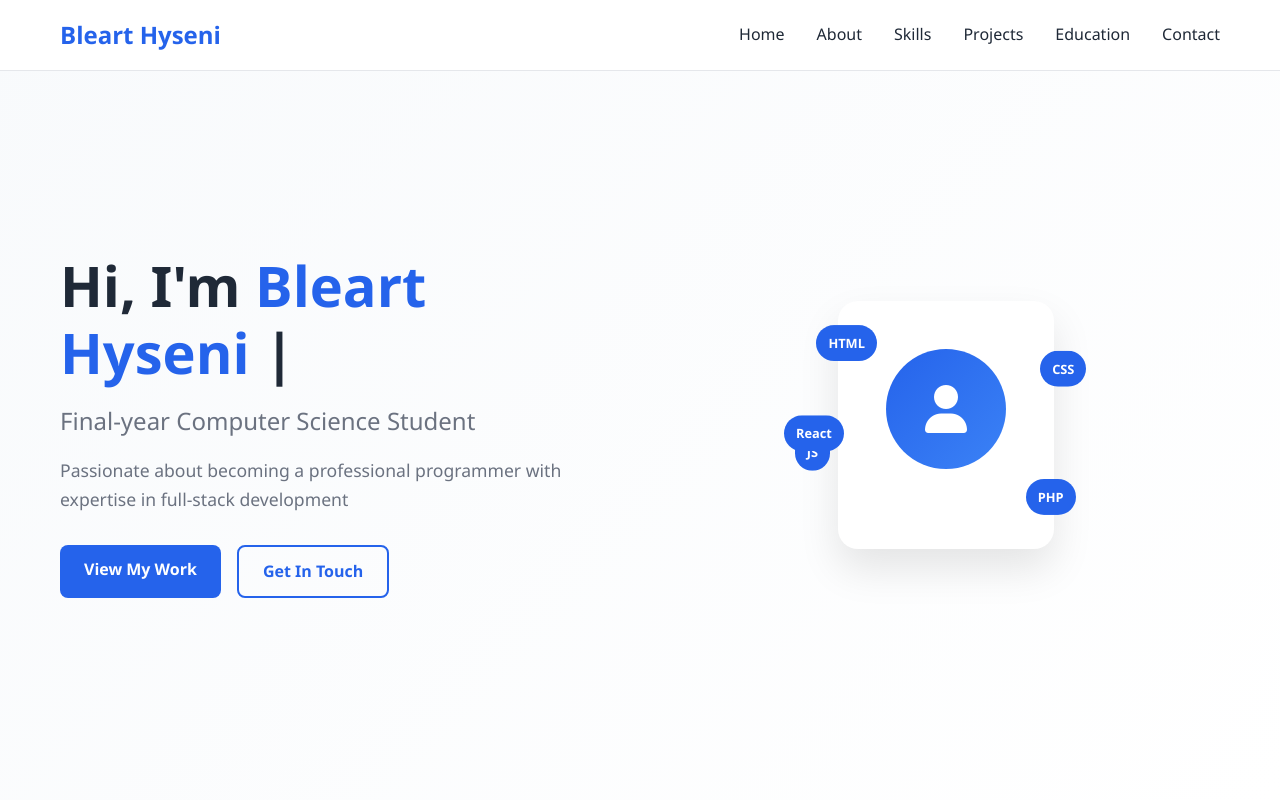
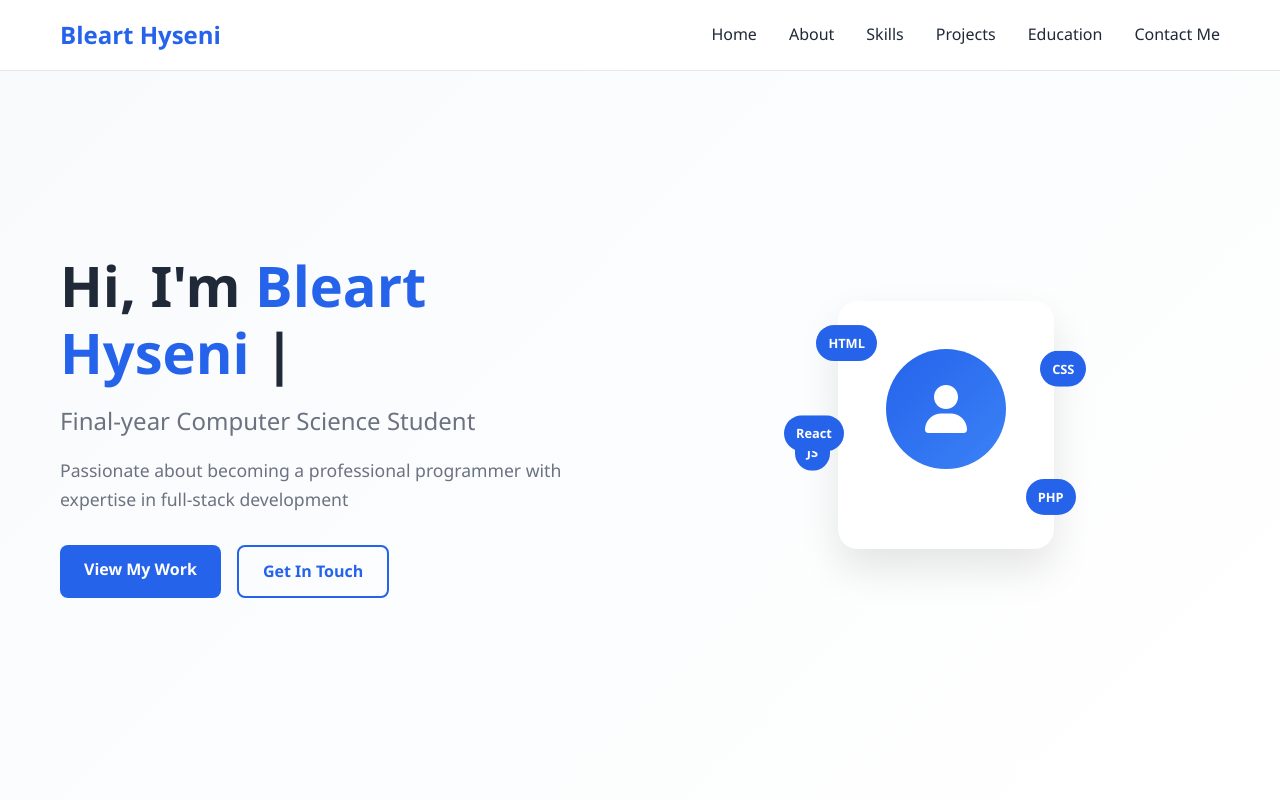
Before and after one commit to blearthysenii/About-Me, a plain HTML site: page My-Portfolio/index.html in a window 1280 px wide. Shown: the top 800 px of the page. Drawn offline with Linux system fonts and the light colour scheme.

Commit message:
Update index.html

```diff
--- a/My-Portfolio/index.html
+++ b/My-Portfolio/index.html
@@ -20,7 +20,7 @@
                 <a href="#skills" class="nav-link">Skills</a>
                 <a href="#projects" class="nav-link">Projects</a>
                 <a href="#education" class="nav-link">Education</a>
-                <a href="#contact" class="nav-link">Contact</a>
+                <a href="#contact" class="nav-link">Contact Me</a>
             </div>
             <div class="nav-toggle" id="nav-toggle">
                 <span class="bar"></span>
```
